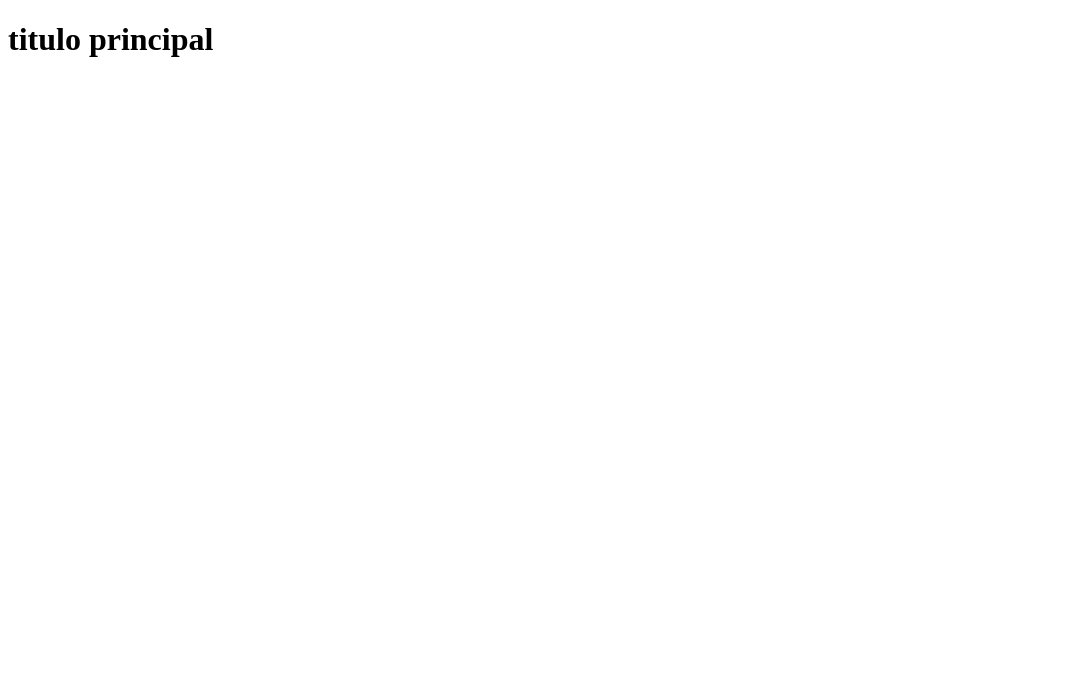
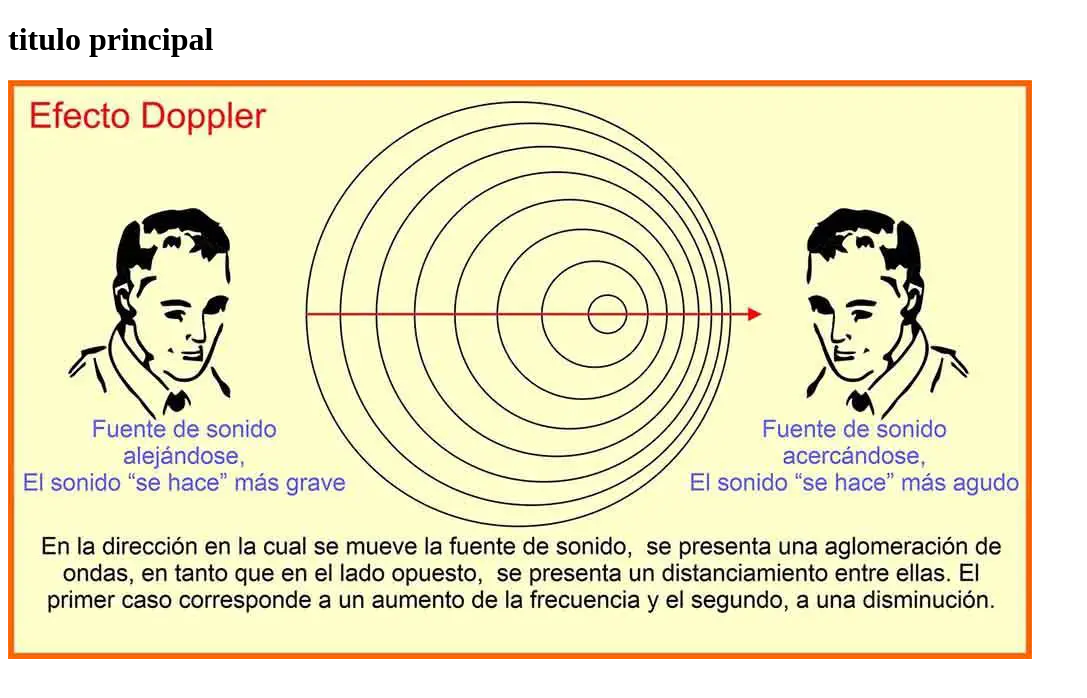
Before and after one commit to Ever17-lr/curso-git4-, a plain HTML site: page index.html in a window 1280 px wide. Shown: the whole page, without its empty margins (0-1087 px from the left). Drawn offline with Linux system fonts and the light colour scheme.

Commit message:
se agrego una imagen

```diff
--- a/index.html
+++ b/index.html
@@ -8,5 +8,6 @@
 </head>
 <body>
     <h1>titulo principal</h1>
+    <img src="efecto.webp" alt="">
 </body>
 </html>
```
Also changed, not shown: efecto.webp (added).
